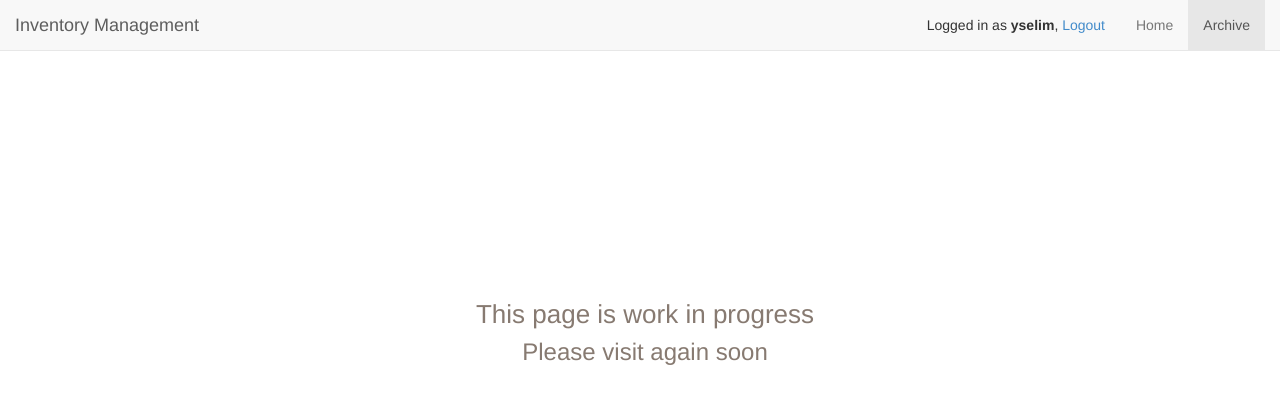
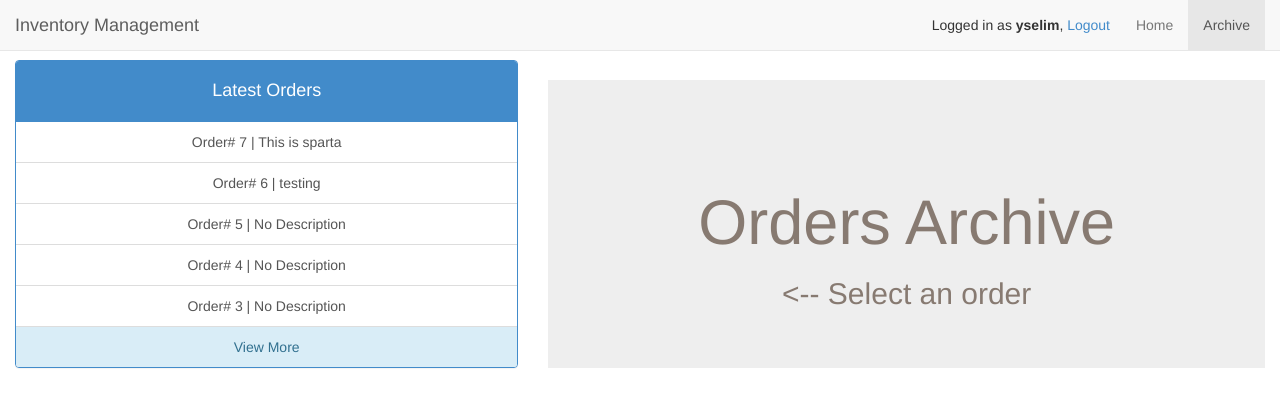
Before and after one commit to theyselim/DjnInv, a Django app: page /archive/ in a window 1280 px wide. Shown: the top 407 px of the page. Run offline with Django 3.2, Linux system fonts and the light colour scheme; a user stored in the database is signed in; data comes from the database, SQL or seed files in the repository; both versions use the stored data as it was after the commit; parts of the project's set-up code (start-up, migrations or seed data) failed here and were passed over.

Commit message:
Update: Archive page all set. AJAXed, get all orders history and view detailed information about each. Bug Fixes: Logged z-index, adding order to item with short description

```diff
--- a/Inventories/models.py
+++ b/Inventories/models.py
@@ -23,7 +23,7 @@ class Item(models.Model):
 	item_number = models.IntegerField(blank=False)
 	description = models.CharField(max_length=600)
 	quantity = models.CharField(max_length=100, default=0)
-	amount = models.CharField(max_length=100, default='unit')
+	amount = models.CharField(max_length=100, default='1')
 	cases = models.IntegerField(default=0)
 	def_price = models.DecimalField(max_digits=5, decimal_places=2, null=False, verbose_name="default price")
 	curr_price = models.DecimalField(max_digits=5, decimal_places=2, null=True, blank=True, verbose_name="current price")
--- a/Inventories/static/Inventories/css/templates/all.css
+++ b/Inventories/static/Inventories/css/templates/all.css
@@ -12,7 +12,7 @@ Layout
 .logged{
 	right: 155px;
 	bottom: 20px;
-	z-index: 9000;
+	z-index: 1035;
 }
 
 footer{
--- a/Inventories/static/Inventories/css/templates/archive.css
+++ b/Inventories/static/Inventories/css/templates/archive.css
@@ -8,3 +8,84 @@ Overriding the content spacing
 .logged{
 	bottom: 45px !important;
 }
+
+
+/*******
+Animation Jumbotron
+*****/
+ .animated {
+    -webkit-animation-duration: 1s;
+    animation-duration: 1s;
+    -webkit-animation-fill-mode: both;
+    animation-fill-mode: both;
+  }
+
+  @-webkit-keyframes fadeInDown {
+    0% {
+      opacity: 0;
+      -webkit-transform: translateY(-20px);
+      transform: translateY(-20px);
+    }
+
+    100% {
+      opacity: 1;
+      -webkit-transform: translateY(0);
+      transform: translateY(0);
+    }
+  }
+
+  @keyframes fadeInDown {
+    0% {
+      opacity: 0;
+      -webkit-transform: translateY(-20px);
+      -ms-transform: translateY(-20px);
+      transform: translateY(-20px);
+    }
+
+    100% {
+      opacity: 1;
+      -webkit-transform: translateY(0);
+      -ms-transform: translateY(0);
+      transform: translateY(0);
+    }
+  }
+
+  .fadeInDown {
+    -webkit-animation-name: fadeInDown;
+    animation-name: fadeInDown;
+  }
+
+  @-webkit-keyframes fadeInUp {
+    0% {
+      opacity: 0;
+      -webkit-transform: translateY(20px);
+      transform: translateY(20px);
+    }
+
+    100% {
+      opacity: 1;
+      -webkit-transform: translateY(0);
+      transform: translateY(0);
+    }
+  }
+
+  @keyframes fadeInUp {
+    0% {
+      opacity: 0;
+      -webkit-transform: translateY(20px);
+      -ms-transform: translateY(20px);
+      transform: translateY(20px);
+    }
+
+    100% {
+      opacity: 1;
+      -webkit-transform: translateY(0);
+      -ms-transform: translateY(0);
+      transform: translateY(0);
+    }
+  }
+
+  .fadeInUp {
+    -webkit-animation-name: fadeInUp;
+    animation-name: fadeInUp;
+  }
--- a/Inventories/static/Inventories/js/templates/archive.js
+++ b/Inventories/static/Inventories/js/templates/archive.js
@@ -0,0 +1,105 @@
+/****************************************************************************
+@view_more: Ajax Call
+	onSucess, returns 5 more orders to view until all orders are added.
+	View More button is disabled
+	****************************************************************************/
+	function view_more(){
+		$.ajax({
+			type: "POST",
+			url: views_url,
+			data: {
+				'csrfmiddlewaretoken': document.getElementsByName('csrfmiddlewaretoken')[0].value,
+				'latest_id': transactions[transactions.length-1][0],
+			},
+			success: function(response){
+			// Check if there are still more orders
+			if( response.length < 1 ){
+				var $vm_btn = $('#vm_btn');
+				$vm_btn.addClass("list-group-item-danger");
+				$vm_btn.html('No more orders to view!');
+			}
+
+			// Add orders retrieved
+			$.each(response, function(i) {
+				var order_desc;
+				if(response[i][1] == ''){
+					order_desc = 'No Description';
+				}else{
+					order_desc = response[i][1];
+				}
+				// Update transactions global variable with the new added orders
+				transactions.push([response[i][0], order_desc]);
+				$orders_list.append('<a href="#" id="' + response[i][0] + '" onclick="get_order_info(this);" class="list-group-item"> Order# ' + response[i][0] + ' | ' + order_desc + '</a>');
+			});
+
+		},
+		error: function(response){
+			console.log('Archive viewing more error: ' + response);
+		}
+	});
+}
+
+/****************************************************************************
+@get_order_info: Ajax Call
+	onSucess,
+	****************************************************************************/
+	function get_order_info(objRef){
+		// Display orders view and hide jumbotron
+		$orders_view.css('display', 'block');
+		$jumbo.css('display', 'none');
+
+		var order_id = $(objRef).attr('id'), $items_list = $('#items_list');
+		console.log();
+		$.ajax({
+			type: "POST",
+			url: transactionInfo_url,
+			data: {
+				'csrfmiddlewaretoken': document.getElementsByName('csrfmiddlewaretoken')[0].value,
+				'order_id': order_id,
+			},
+			success: function(response){
+				console.log(response);
+
+				// Order# -> transaction.id, Reciept or Ticket -> transaction.t_type
+				var order_type;
+				if(response.t_type == 'RE')
+					order_type = 'Reciept';
+				else
+					order_type = 'Ticket';
+				$('#order_id').html('Order #' + order_id + ' <span class="label label-default">' + order_type + '</span>');
+
+				// Date -> transaction.date_created
+				$('#date').html('Date - <small>' + response.date + '</small>');
+
+				// Description ->  Item Inventory name + Order description +
+				var addtional_desc;
+				if(response.trans_desc.length < 1)
+					addtional_desc = 'No additional description';
+				else
+					addtional_desc = response.trans_desc;
+				$('#trans_desc').html('Transaction in ' + response.items[0][4] + '<br/> ' + addtional_desc);
+
+				// Loop on items list -> add them to order's items list
+				$items_list.html('');
+				$.each(response.items, function(i, item) {
+					// Calculate subtotal per item
+					var subtotal = Math.round((parseFloat(item[3])*parseFloat(item[2]))*100)/100;
+					$items_list.append('<tr><td>' + item[0] + '</td><td class="center-t">' + item[1]
+						+ '</td><td class="center-t">' + item[2] + '</td><td class="center-t">' + item[3] + '</td><td class="center-t">'
+						+ subtotal + '</td>');
+				});
+
+				// Items count -> items in response length, fees and subtotal from response
+				$('#items_count').html('Total Items: ' + response.items.length);
+				$('#subtotal').html('Subtotal: $' + response.subtotal);
+				$('#fees').html('Additional Fees: $' + response.fees);
+
+				// Calculate total -> subtotal + fees
+				var total = parseFloat(response.subtotal) + parseFloat(response.fees);
+				$('#total').html('Total: $' + total);
+			},
+			error: function(response){
+				console.log('ARCHIVE: Order Viewing error: ' + response);
+			}
+		});
+}
--- a/Inventories/static/Inventories/js/templates/inventory.js
+++ b/Inventories/static/Inventories/js/templates/inventory.js
@@ -48,10 +48,12 @@ function calcSubCol(){
    var item_price = $('#' + id_prefix + 'price').val();
    var item_cases = $('#' + id_prefix + 'cases').val();
    var $item_subtotal = $('#' + id_prefix +'subtotal');
-
+   console.log('check ' + ($('#'+id_prefix).val()).length);
 	// In case case number was entered before the item description
-	if((item_cases>0) && (($('#'+id_prefix).val()).length > 4) && (item_price.length > 0)){
+	if((item_cases>0) && (($('#'+id_prefix).val()).length > 2) && (item_price.length > 0)){
 		$item_subtotal.val('$' + Math.round((parseFloat(item_price.substring(1))
+			*parseFloat(item_cases))*100)/100);
+		console.log('subtotal - ' + Math.round((parseFloat(item_price.substring(1))
 			*parseFloat(item_cases))*100)/100);
 		// Hide remove popover in case item desc & cases are just being added
 		hideRemPop();
--- a/Inventories/templates/Inventories/archive.html
+++ b/Inventories/templates/Inventories/archive.html
@@ -20,20 +20,30 @@
 				<h4 style="font-weight: 300;" title="Scroll for more">Latest Orders</h4>
 			</div>
 			<div class="list-group" align="center" style="max-height: 480px; overflow: auto;">
-				{% for transaction in last_15_transactions %}
-				<a href="#" class="list-group-item"> Order# {{ transaction.id }} |
+				{% csrf_token %}
+				<div id="orders_list">
+					{% for transaction in last_5_transactions %}
+					<a href="#" id="{{ transaction.id }}" onclick="get_order_info(this);" class="list-group-item"> Order# {{ transaction.id }} |
 						{% if transaction.description %} {{ transaction.description }}
 						{% else %} No Description {% endif %} </a>
 						{% endfor %}
-					<a href="#" class="list-group-item list-group-item-info">View More</a>
+					</div>
+					<a href="#" id="vm_btn" onclick="view_more();" class="list-group-item list-group-item-info">View More</a>
 				</div>
 			</div>
 
 		</div>
 		<div class="col-xs-7" align="center">
-			<h3>Order# 23 <span class="label label-default">Ticket</span></h3>
-			<h4>Date - <small>08/14/1991</small></h4>
-			<h5>Food Inventory</h5>
+			<div id="jumbo" class="jumbotron">
+				<div class="content">
+					<h1 class="animated fadeInUp" style="color: #877a71 !important;">Orders Archive</h1>
+					<h2 class="animated fadeInUp" style="color: #877a71 !important;">&#60;-- Select an order</h2>
+				</div>
+			</div>
+			<div id="orders_view" style="display: none;">
+				<h3 id="order_id"><span class="label label-default"></span></h3>
+				<h4 id="date"> <small></small></h4>
+				<h5 id="trans_desc"></h5>
 				<table class="table table-hover table-bordered table-condensed">
 					<thead>
 						<tr>
@@ -44,33 +54,34 @@
 							<th>Subtotal</th>
 						</tr>
 					</thead>
-				<tbody>
-					<th></th>
-					<th></th>
-					<th></th>
-					<th></th>
-					<th></th>
+					<tbody id="items_list">
 					</tbody>
 				</table>
 				<div class="row">
 					<div class="col-xs-12">
-					<p class="pull-left">Total Items: 3</p>
-					<p class="pull-right">Subtotal: $4</p>
+						<p id="items_count" class="pull-left"></p>
+						<p id="subtotal" class="pull-right"></p>
 					</div>
 				</div>
 				<div class="row">
 					<div class="col-xs-12">
-					<p class="pull-left">Additional Fees: $3</p>
-					<p class="pull-right">Total: $7</p>
+						<p id="fees" class="pull-left"></p>
+						<p id="total" class="pull-right"></p>
 					</div>
 				</div>
+			</div>
+
 		</div>
 	</div>
 	{% endblock %}
 
-	{% block body-content %}
-	{% endblock %}
-
 	{% block extra-js %}
+	<script type="text/javascript">
+		var transactions = [], views_url = "{% url 'Inventories:archive' %}", transactionInfo_url = "{% url 'Inventories:transactionInfo' %}", $orders_list = $('#orders_list'), $orders_view= $('#orders_view'), $jumbo = $('#jumbo');
+		{% for transaction in last_5_transactions %}
+		transactions.push([{{ transaction.id }}, {% if transaction.description %} "{{ transaction.description }}"
+			{% else %} "No Description" {% endif %}]);
+		{% endfor %}
+	</script>
 	<script type="text/javascript" src="{% static "inventories/js/templates/archive.js" %}"></script>
 	{% endblock %}
--- a/Inventories/urls.py
+++ b/Inventories/urls.py
@@ -8,5 +8,6 @@ urlpatterns = patterns('',
 	url(r'^report/$', views.reportProblem, name='report'),
 	url(r'^inventories/(?P<inventory_id>\d+)/$', views.inventory, name='inventory'),
 	url(r'^archive/$', views.archive, name='archive'),
+	url(r'^archive/order/$', views.getTransactionInfo, name='transactionInfo'),
 	url(r'^inventories/(?P<inventory_id>\d+)/transaction/$', views.transaction, name='transaction'),
 	)
--- a/Inventories/views.py
+++ b/Inventories/views.py
@@ -8,6 +8,8 @@ from django.core.urlresolvers import reverse
 from django.core.mail import EmailMessage, BadHeaderError
 from django.utils import timezone
 import json, re, datetime
+from django.utils import simplejson as json
+from django.core import serializers
 from decimal import *
 
 
@@ -134,7 +136,7 @@ def transaction(request, inventory_id):
 	return HttpResponseRedirect(reverse('Inventories:inventory', args=(inventory.id,)))
 
 
-# Reporting problem sent to my default email
+#Reporting problem sent to my default email
 @login_required(login_url='/')
 def reportProblem(request):
 	message = request.POST.get('reportMessage')
@@ -145,19 +147,66 @@ def reportProblem(request):
 	except BadHeaderError:
 		return HttpResponse('Invalid header found.')
 
+	# Just send the email amigo
 	return HttpResponse()
-	#HttpResponseRedirect(reverse('Inventories:index'))
 
 
 #Viewing orders/transactions archive
 @login_required(login_url='/')
 def archive(request):
-	last_15_transactions = Transaction.objects.all().order_by('-id')[:15]
+	# If user is asking to view more orders
+	if request.is_ajax() and request.method == 'POST':
+		latest_transaction_id = int(request.POST.get('latest_id'))
+		next_5_transactions = []
 
-	#Google facebook news feed stories/feed load
-	context = {'last_15_transactions': last_15_transactions,
+		# Get the 5 objects available after the current one
+		for x in range(1,6):
+			if latest_transaction_id-x > 0:
+				current_transaction = Transaction.objects.all().values_list('id', 'description').filter(id=latest_transaction_id-x)[0]
+				next_5_transactions.append(current_transaction)
+
+		return HttpResponse(json.dumps(next_5_transactions), mimetype="application/json")
+
+	# get latest orders for first page load
+	last_5_transactions = Transaction.objects.all().order_by('-id')[:5]
+	print last_5_transactions
+	context = {'last_5_transactions': last_5_transactions,
 	}
-	return render(request, s+'coming_soon.html', context)
+	return render(request, s+'archive.html', context)
+
+#Retrieving certain transaction info / Archive helper function
+@login_required(login_url='/')
+def getTransactionInfo(request):
+	data = {}
+	if request.is_ajax() and request.method == 'POST':
+		requested_transaction_info = Transaction.objects.get(pk=int(request.POST.get('order_id')))
+		data['fees'] = requested_transaction_info.fees
+		data['trans_desc'] = requested_transaction_info.description
+		data['t_type'] =  requested_transaction_info.t_type
+		data['date'] =  requested_transaction_info.date_created.strftime('%m/%d/%Y')
+		data['subtotal'] = requested_transaction_info.subtotal
+
+		itemTransaction_list = ItemTransaction.objects.all().filter(transaction=requested_transaction_info).values_list('item', 'cases_dealt')
+		items = []
+		for item in itemTransaction_list:
+			itemObj = Item.objects.get(pk=item[0])
+			price = itemObj.curr_price
+			if itemObj.curr_price is None:
+				price = itemObj.def_price
+			items.append((itemObj.description, itemObj.quantity, item[1], float(price), (itemObj.inventory).name))
+		data['items'] = items
+
+	else:
+		raise Http404
+
+	return HttpResponse(json.dumps(data, default=handleDecimal), mimetype="application/json")
+
+# Handling Decimal fields with JSON
+def handleDecimal(obj):
+	if isinstance(obj, Decimal):
+		return float(obj)
+	else:
+		return obj
 
 
 
@@ -169,10 +218,8 @@ def getPriceDifference(inv_list):
 	for item in inv_list:
 		if (item.curr_price is None) or (item.curr_price == item.def_price):
 			price_diff_list.append('-')
-		else: #item.curr_price - item.def_price > 0:
+		else:
 			price_diff_list.append(str(item.curr_price - item.def_price))
-		# else:
-		# 	price_diff_list.append(str(item.curr_price - item.def_price))
 
 	return price_diff_list
 
@@ -183,7 +230,7 @@ def getTopItems(transactions_list):
 	itemTransaction_list = ItemTransaction.objects.all().filter(transaction__in=transactions_list)
 	top_items_list = []
 
-	# Looping through all transactions & items least, adding a list with corresponding items and all
+	# Looping through all transactions & items lists, adding a list with corresponding items and all
 	# cases that were taken out of the inventory, returning a sorted list of top 3 items
 	for itemTrans in itemTransaction_list:
 		if any(itemTrans.item in current_item for current_item in top_items_list):
```
Also changed, not shown: db.sqlite3, 3 other files. Lines whose indentation alone changed are shown as unchanged.
